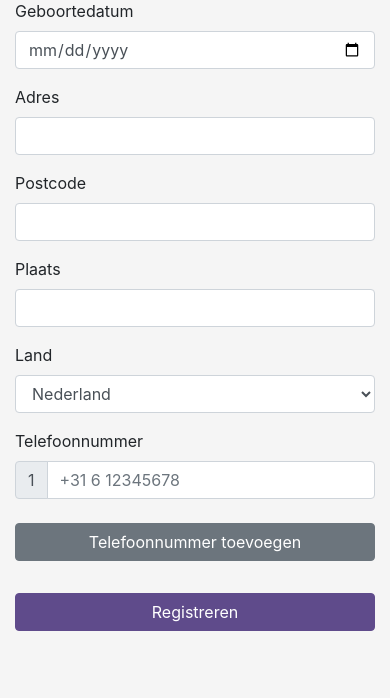
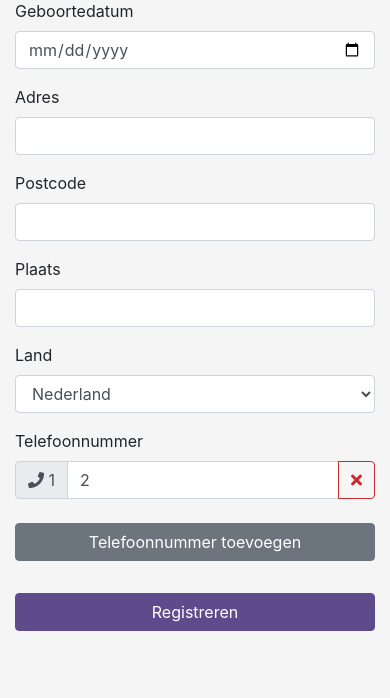
Before and after one commit to nehlis/pr-ip-eenmaalandermaal, a PHP site: page /registreren in a window 390 px wide. Shown: the part 971-1669 px from the top of the page. Run offline with PHP 8.4, Linux system fonts and the light colour scheme; style sheets or scripts are compiled from the project's sources; some libraries are stand-ins or nearby versions.

Commit message:
Id toegevoegd, renderen gemaakt en todo: phone number verwijderen

```diff
--- a/views/register.php
+++ b/views/register.php
@@ -16,13 +16,13 @@
                     <input type="password" class="form-control" id="password">
                 </div>
                 <div class="row">
-          <div class="col-md-6">
+                    <div class="col-md-7 pr-md-0">
                         <div class="form-group">
                             <label for="firstName">Voornaam</label>
                             <input type="text" class="form-control" id="firstName">
                         </div>
                     </div>
-          <div class="col-md-6">
+                    <div class="col-md-5">
                         <div class="form-group">
                             <label for="inserts">Tussenvoegsel</label>
                             <input type="text" class="form-control" id="inserts">
@@ -37,7 +37,7 @@
                     <label for="question">Geheime vraag</label>
                     <select class="form-control" id="question">
                         <!-- TODO: Maak met query in QuestionController ipv dummy data. -->
-              <?php foreach ([1 => 'Wat is je moeders meisjesnaam'] as $id => $value): ?>
+                        <?php foreach ([1 => 'Wat is je moeders meisjesnaam'] as $id => $value) : ?>
                             <option value="<?= $id; ?>"><?= $value; ?></option>
                         <?php endforeach; ?>
                     </select>
@@ -68,24 +68,20 @@
                     <label for="country">Land</label>
                     <select class="form-control" id="question">
                         <!-- TODO: Maak met query in Countries ipv dummy data. -->
-              <?php foreach ([1 => 'Nederland'] as $id => $value): ?>
+                        <?php foreach ([1 => 'Nederland'] as $id => $value) : ?>
                             <option value="<?= $id; ?>"><?= $value; ?></option>
                         <?php endforeach; ?>
                     </select>
                 </div>
                 <div class="form-group">
                     <label for="phone">Telefoonnummer</label>
-          <div class="input-group mb-2">
-            <div class="input-group-prepend">
-              <div class="input-group-text">1</div>
-            </div>
-            <input type="text" class="form-control" id="phone" placeholder="+31 6 12345678">
-          </div>
-          <!-- TODO: Make dynamic using JavaScript. -->
-          <button class="btn btn-secondary mt-3 w-100">Telefoonnummer toevoegen</button>
+                    <div id="phoneNumberList"></div>
+                    <button type="button" class="btn btn-secondary mt-3 w-100" onclick="addPhoneNumber();">Telefoonnummer toevoegen</button>
                 </div>
             </div>
         </div>
         <button type="submit" class="btn btn-primary mt-3 w-100">Registreren</button>
     </form>
 </div>
+
+<script src="./public/assets/js/register.js"></script>
```
Also changed, not shown: public/assets/js/register.js (added), 1 other file. Lines whose indentation alone changed are shown as unchanged.
